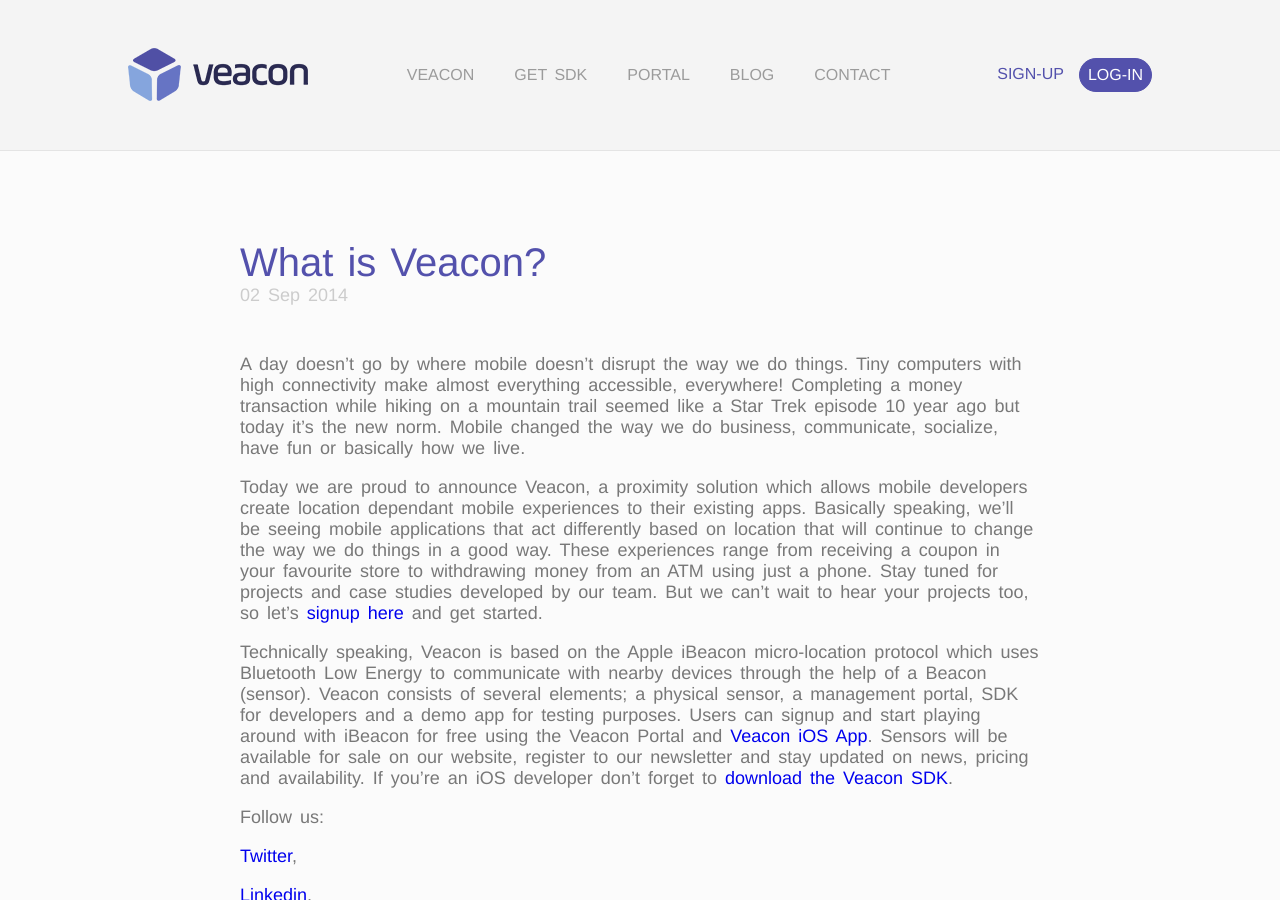
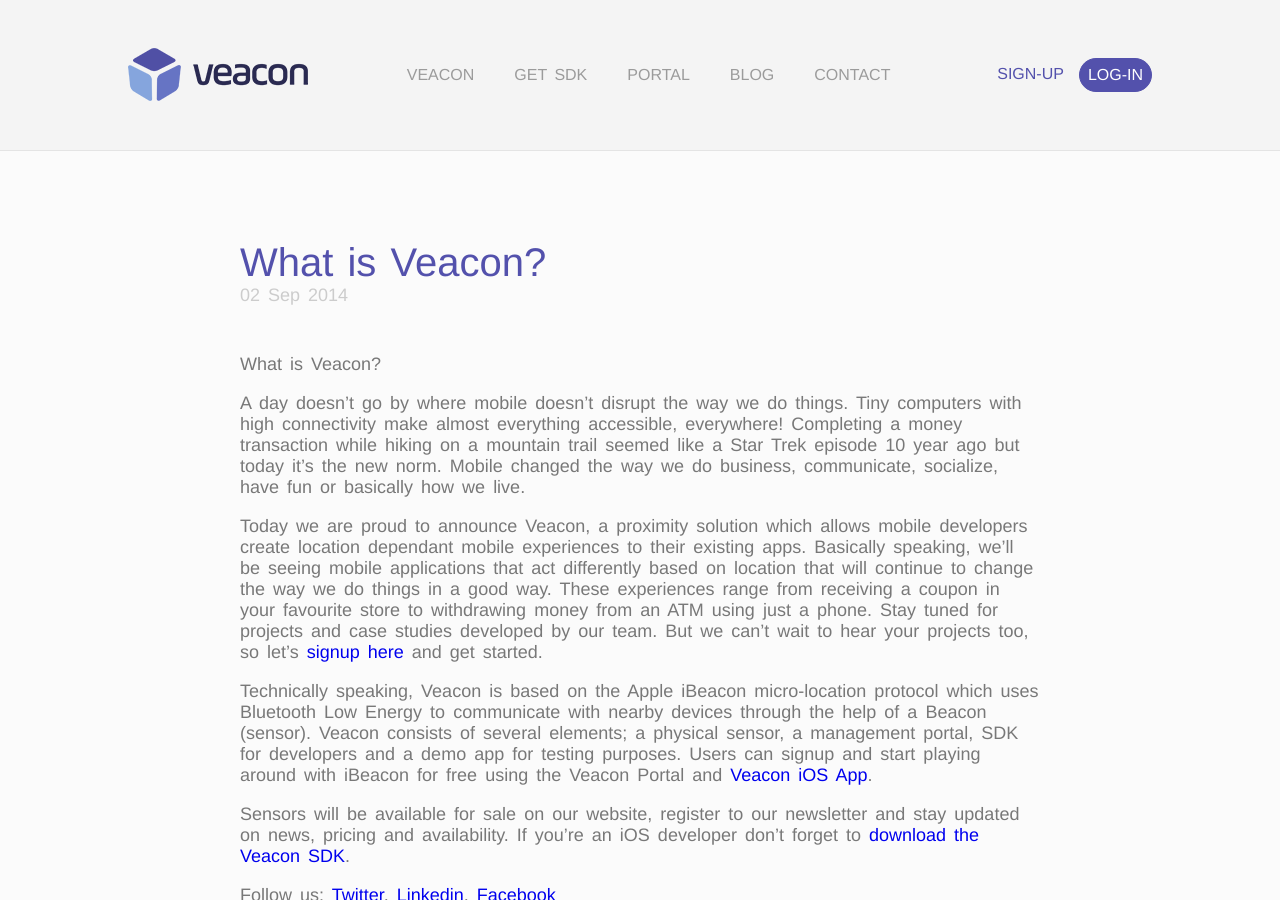
Before and after one commit to Valensas/veacon.com, a Jekyll site: the page built from _posts/2014-09-02-what-is-veacon.md, in a window 1280 px wide and 900 px high. Built offline with Jekyll 4.4.1, drawn with Linux system fonts in a browser that asks for light colours; comment, search, counter and statistics services are not loaded.

Commit message:
Update 2014-09-02-what-is-veacon.md

```diff
--- a/_posts/2014-09-02-what-is-veacon.md
+++ b/_posts/2014-09-02-what-is-veacon.md
@@ -2,40 +2,14 @@
 layout: post
 title: What is Veacon?
 ---
-A day doesn't go by where mobile doesn't disrupt the way we do
-things. Tiny computers with high connectivity make almost
-everything accessible, everywhere! Completing a money transaction
-while hiking on a mountain trail seemed like a Star Trek episode 10
-year ago but today it's the new norm. Mobile changed the way we do
-business, communicate, socialize, have fun or basically how we
-live.
+What is Veacon?
 
-Today we are proud to announce Veacon, a proximity solution which
-allows mobile developers create location dependant mobile
-experiences to their existing apps. Basically speaking, we'll be
-seeing mobile applications that act differently based on location
-that will continue to change the way we do things in a good way.
-These experiences range from receiving a coupon in your favourite
-store to withdrawing money from an ATM using just a phone. Stay
-tuned for projects and case studies developed by our team. But we
-can't wait to hear your projects too, so let's [signup here](http://portal.veacon.com)
-and get started.
+A day doesn't go by where mobile doesn't disrupt the way we do things. Tiny computers with high connectivity make almost everything accessible, everywhere! Completing a money transaction while hiking on a mountain trail seemed like a Star Trek episode 10 year ago but today it's the new norm. Mobile changed the way we do business, communicate, socialize, have fun or basically how we live.
 
-Technically speaking, Veacon is based on the Apple iBeacon micro-location
-protocol which uses Bluetooth Low Energy to communicate with nearby
-devices through the help of a Beacon (sensor). Veacon consists of
-several elements; a physical sensor, a management portal, SDK for
-developers and a demo app for testing purposes. Users can signup
-and start playing around with iBeacon for free using the Veacon
-Portal and [Veacon iOS App](http://appstore.com/veacon). Sensors
-will be available for sale on our website, register to our
-newsletter and stay updated on news, pricing and availability. If
-you're an iOS developer don't forget to [download the Veacon SDK](https://github.com/Valensas/VeaconSDK).
+Today we are proud to announce Veacon, a proximity solution which allows mobile developers create location dependant mobile experiences to their existing apps. Basically speaking, we'll be seeing mobile applications that act differently based on location that will continue to change the way we do things in a good way. These experiences range from receiving a coupon in your favourite store to withdrawing money from an ATM using just a phone. Stay tuned for projects and case studies developed by our team. But we can't wait to hear your projects too, so let's [signup here](http://portal.veacon.com) and get started.
 
-Follow us:
+Technically speaking, Veacon is based on the Apple iBeacon micro-location protocol which uses Bluetooth Low Energy to communicate with nearby devices through the help of a Beacon (sensor). Veacon consists of several elements; a physical sensor, a management portal, SDK for developers and a demo app for testing purposes. Users can signup and start playing around with iBeacon for free using the Veacon Portal and [Veacon iOS App](http://appstore.com/veacon).
 
-[Twitter](http://twitter.com/getveacon),
+Sensors will be available for sale on our website, register to our newsletter and stay updated on news, pricing and availability. If you're an iOS developer don't forget to [download the Veacon SDK](https://github.com/Valensas/VeaconSDK).
 
-[Linkedin](http://linkedin.com/company/veacon),
-
-[Facebook](http://www.facebook.com/getveacon)
+Follow us: [Twitter](http://twitter.com/getveacon){:target="_blank"}, [Linkedin](http://linkedin.com/company/veacon), [Facebook](http://www.facebook.com/getveacon)
```
